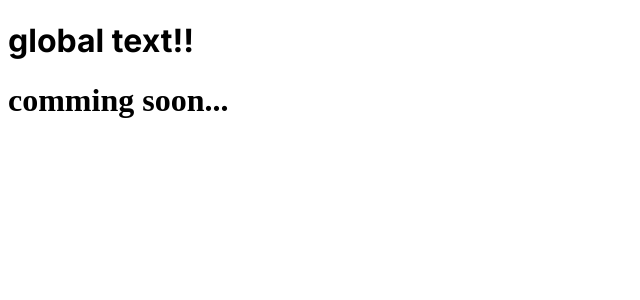
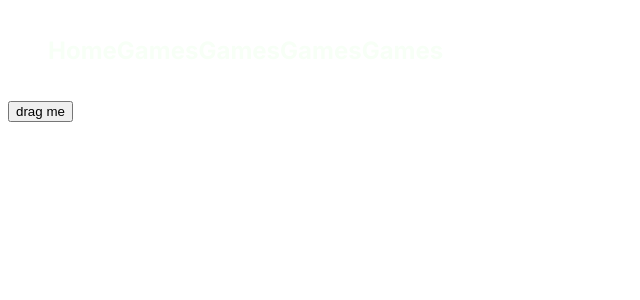
Before and after one commit to Sergey5588/my-site, a SvelteKit app: page /games in a window 1280 px wide. Shown: the top 300 px of the page, without its empty margins (0-640 px from the left). Built offline with nearby package versions, Linux system fonts and the light colour scheme.

Commit message:
add animejs, navigation bar

```diff
--- a/package.json
+++ b/package.json
@@ -27,5 +27,8 @@
 		"onlyBuiltDependencies": [
 			"esbuild"
 		]
+	},
+	"dependencies": {
+		"animejs": "^4.0.1"
 	}
 }
--- a/src/main.css
+++ b/src/main.css
@@ -41,3 +41,39 @@ button:hover {
 button:active {
     transform: scale(0.95);
 }
+
+
+
+#nav li a {
+    display: inline-block;
+    color: var(--font-color);
+    background: linear-gradient(currentColor 0 0)
+    bottom left/
+    var(--underline-width, 0%) 0.1em
+    no-repeat;
+    text-decoration: none;
+    transition: transform 0.2s ease, box-shadow 0.2s ease, background-size 0.5s;
+    user-select: none;
+    cursor: pointer;
+
+}
+
+
+#nav li a:hover {
+    transform: scale(1.1);
+    --underline-width: 100%;
+}
+
+#nav li a:active {
+    transform: scale(0.95);
+}
+
+
+
+
+#nav {
+
+    list-style: none;
+    display: flex;
+    justify-content:space-between;
+}
--- a/src/routes/+layout.svelte
+++ b/src/routes/+layout.svelte
@@ -6,12 +6,21 @@
 
 <script>
 
+
     let {children} =$props();
 </script>
 
-<h1>
-    global text!!
-</h1>
+
+
+<nav style="width: 30%;">
+    <ul id='nav'>
+        <li><a href="/"><h1>Home</h1></a></li>
+        <li><a href="/games"><h1>Games</h1></a></li>
+        <li><a href="/games"><h1>Games</h1></a></li>
+        <li><a href="/games"><h1>Games</h1></a></li>
+        <li><a href="/games"><h1>Games</h1></a></li>
+    </ul>
+</nav>
 
 
 
--- a/src/routes/games/+page.svelte
+++ b/src/routes/games/+page.svelte
@@ -1,3 +1,12 @@
-<h1>
-    comming soon...
-</h1>
+<script>
+    import { createDraggable } from 'animejs';
+    import { onMount } from 'svelte';
+    onMount(() => {
+
+        createDraggable('.grag');
+    })
+</script>
+
+<div class='grag' style="height: fit-content; width:fit-content;">
+    <button> drag me</button>
+</div>
```
Also changed, not shown: 1 other file (tests, documents, lock files or other folders).
